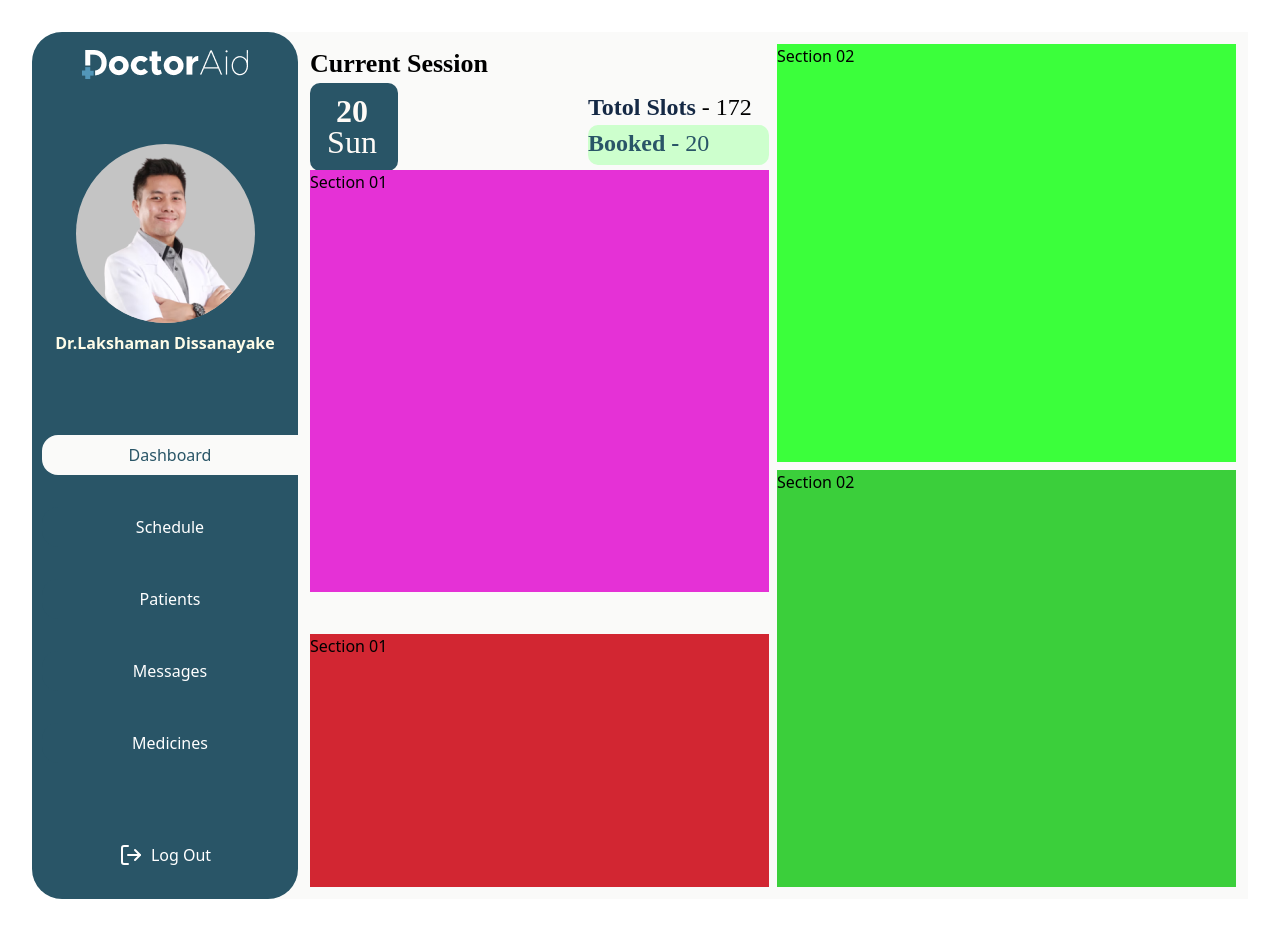
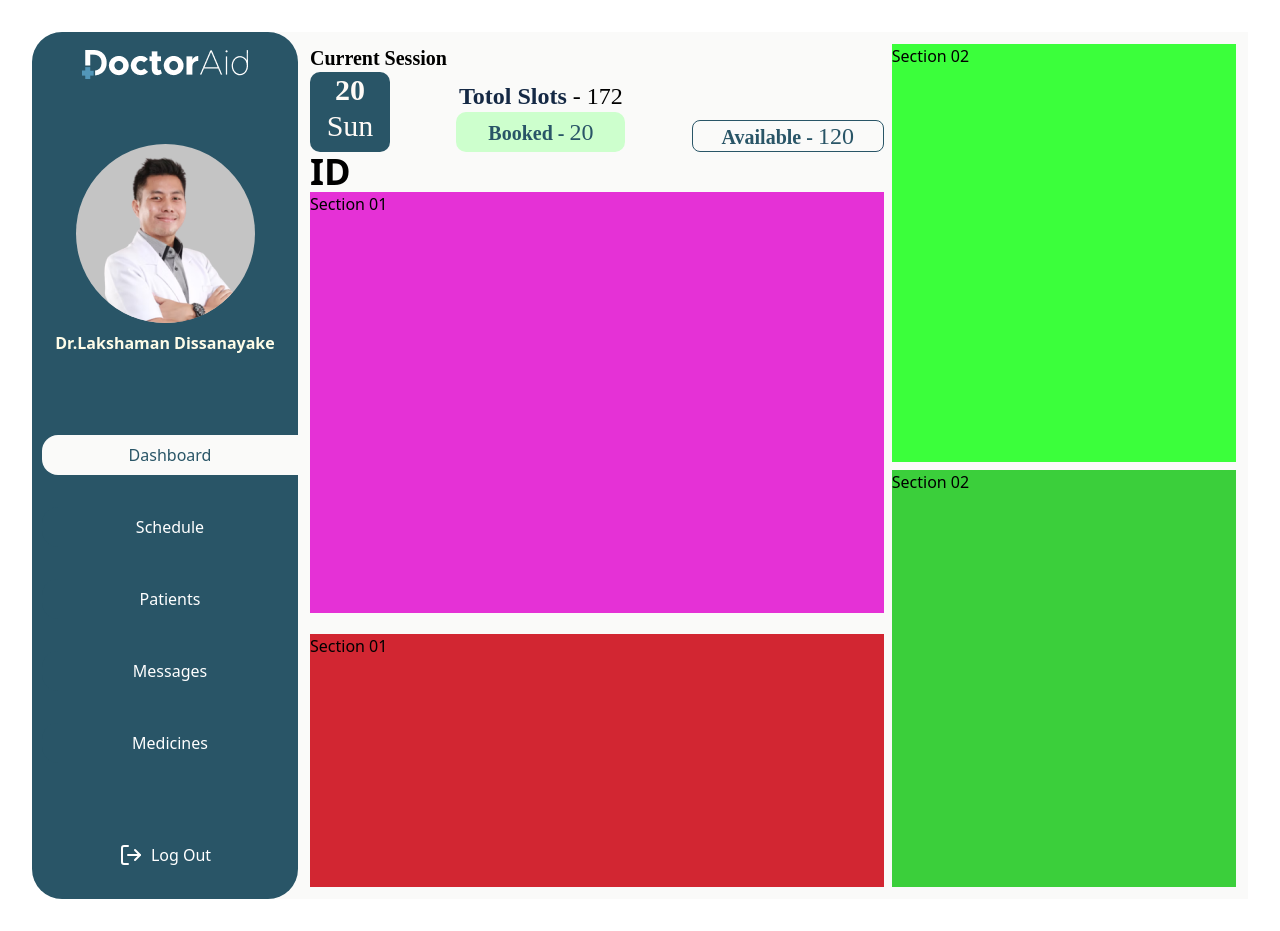
Before and after one commit to DoctorAid/doctoraid-main, a React (Vite) app in the folder doctors-dashboard/: page /schedule in a window 1280 px wide. Built offline with nearby package versions, Linux system fonts and the light colour scheme.

Commit message:
elements updated

```diff
--- a/doctors-dashboard/src/assets/pages/SchedulePage.jsx
+++ b/doctors-dashboard/src/assets/pages/SchedulePage.jsx
@@ -8,39 +8,59 @@ function SchedulePage() {
       {/* left side */}
       <div className=' flex flex-col sm:flex-wrap justify-between w-full h-full'>
         {/* header */}
-        <div className=' w-full h-[10%]'>
+        <div className=' sm:flex-wrap w-full h-[15%]'>
 
           {/* header 01  */}
-          <div className="text-black text-[26px] font-bold font-['Raleway'] leading-normal">Current Session</div>
+          <div className="text-black sm:text-xl text-3xl font-bold font-['Raleway'] leading-normal">Current Session</div>
           {/* header 02  */}
-          <div className='flex justify-between'>
+          <div className='flex sm:flex-wrap justify-between '>
 
             {/* header date */}
-            <div className="flex items-center w-[88px] h-[88px] bg-[#295567] rounded-[10px]">
-              <div className="w-[84px] h-[60px] text-center"><span class="text-[#fefaf6] text-[32px] font-bold font-['Raleway'] leading-7">
+            <div className="flex items-center bg-[#295567] rounded-[10px]">
+              <div className="h-20 w-20 text-center"><span class="text-[#fefaf6] text-3xl font-bold font-['Raleway'] ">
                 20<br/></span>
-                <span class="text-[#fefaf6] text-[32px] font-normal font-['Raleway'] leading-7">Sun</span>
+                <span class="text-[#fefaf6] text-3xl font-normal font-['Raleway'] ">Sun</span>
               </div>
             </div>
 
-            <div className='flex flex-col justify-center'>
+            <div className='flex flex-col items-center  justify-end'>
               <div><span class="text-[#152945] text-2xl font-bold font-['Raleway']">Totol Slots</span>
-                  <span class="text-black text-2xl font-medium font-['Raleway'] leading-normal"> - </span>
-                  <span class="text-black text-2xl font-normal font-['Raleway'] leading-normal">172</span>
+                  <span class="text-black text-2xl font-medium font-['Raleway'] "> - </span>
+                  <span class="text-black text-2xl font-normal font-['Raleway'] ">172</span>
               </div>
-              <div className="w-[181px] items-center justify-center h-10 bg-[#cdffcd] rounded-[10px]">
-                <div><span class="text-[#295567] text-2xl font-bold font-['Raleway'] leading-normal">Booked - </span>
-                      <span class="text-[#295567] text-2xl font-normal font-['Raleway'] leading-normal">20</span>
+              <div className="flex px-8 items-center justify-center h-10 bg-[#cdffcd] rounded-[10px]">
+                <div><span class="text-[#295567] text-2xl lg:text-xl font-bold font-['Raleway'] ">Booked - </span>
+                      <span class="text-[#295567] text-2xl lg:text-xlfont-normal font-['Raleway'] ">20</span>
                 </div>
               </div>
             </div>
+
+
+
+            <div className='flex items-end'>
+              <div className="rounded-[8px] h-8 w-48 flex items-center justify-center border p-1 border-[#295567]">
+              <div><span class="text-[#295567] w-5 text-2xl lg:text-xl font-bold font-['Raleway'] leading-normal">Available - </span>
+              <span class="text-[#295567] text-2xl font-normal font-['Raleway'] leading-normal">120<br/></span></div>
+              </div>
+            </div>
+
+
+
+
+            <div className='flex flex-col'>
+              <div className='text-4xl font-bold'>ID</div>
+              <div className="text-center text-[#6394b5] text-5xl font-bold font-['Instrument Sans']">#2241206</div>
+            </div>
+
+
+
           </div>
 
 
 
-          <div className=''></div>
 
-          <div className=''></div>
+
+
         </div>
 
         <div className='bg-[#e531d6] w-full h-[50%]'>
@@ -53,7 +73,7 @@ function SchedulePage() {
       </div>
 
         {/* right side */}
-      <div className='flex flex-col gap-2 bg-[#3gcf3b] w-full h-full'>
+      <div className='flex flex-col gap-2 bg-[#3gcf3b] w-[60%] h-full'>
         <div className='flex bg-[#3bff3b] w-full h-[50%]'>
         <p>Section 02</p>
         </div>
```
